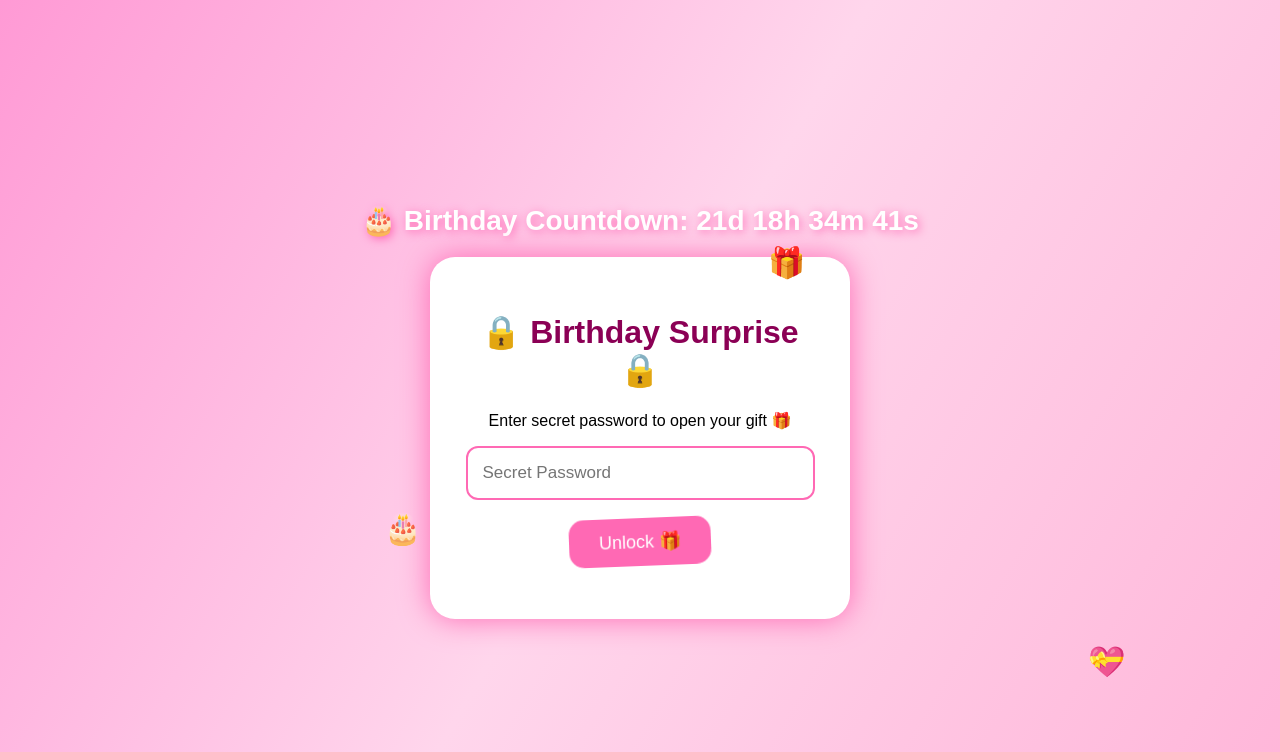
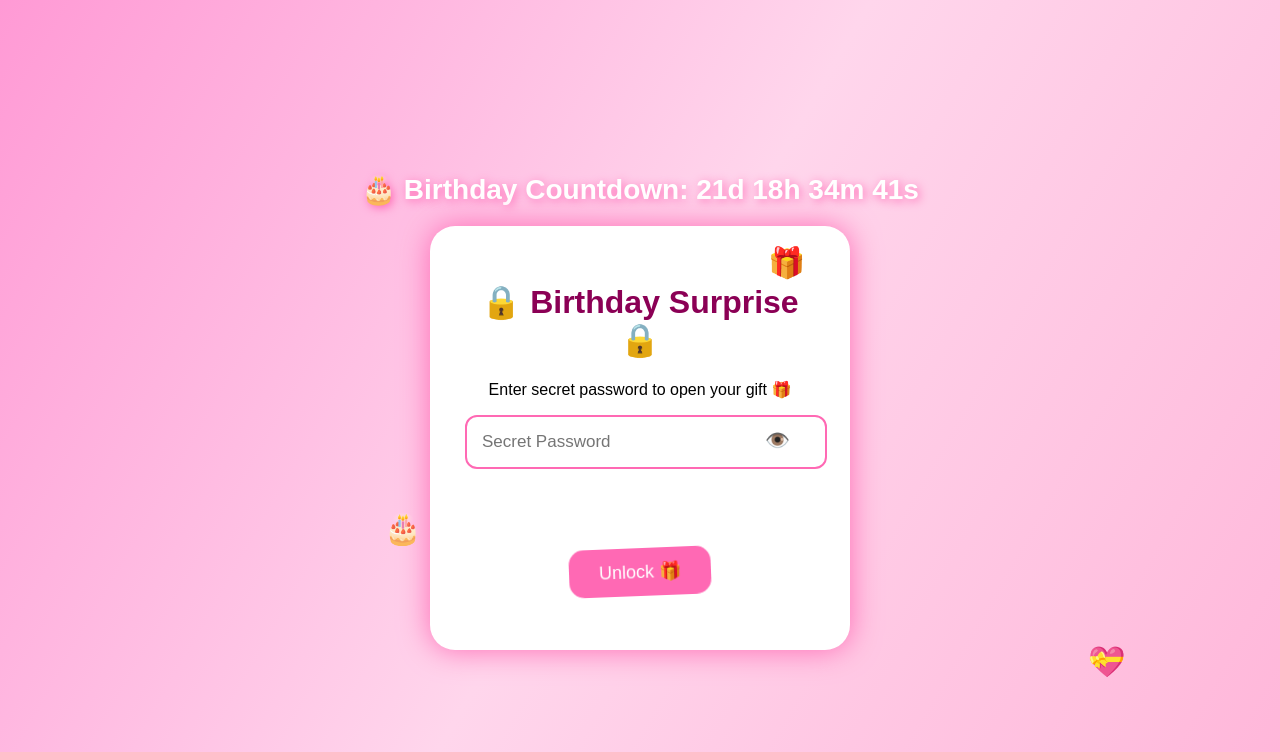
Before and after one commit to Vignesh1106-P/BIRTHDAY-GIFT-SURPRISE, a Django app: page /login/ in a window 1280 px wide. Shown: the top 752 px of the page. Run offline with Django 5.2, Linux system fonts and the light colour scheme.

Commit message:
Updated login page design

```diff
--- a/surprise/templates/home.html
+++ b/surprise/templates/home.html
@@ -327,7 +327,7 @@
     <img class="balloon b4" src="{% static 'images/balloon.png' %}">
     <img class="balloon b5" src="{% static 'images/balloon.png' %}">
 
-    <h1>🎂 Happy Birthday Thangachi 🎂</h1>
+    <h1>🎂 Happy Birthday Amma🥺🫂 🎂</h1>
 
     <img class="cake" src="{% static 'images/sister_cake.jpg' %}">
 
--- a/surprise/templates/login.html
+++ b/surprise/templates/login.html
@@ -80,6 +80,43 @@ button{
     0%{transform:translateY(-50px);}
     100%{transform:translateY(110vh);}
 }
+
+.password-box{
+    position:relative;
+    width:100%;
+}
+
+.password-box input{
+    width:85%;
+    padding-right:45px;
+}
+
+.eye{
+    position:absolute;
+    right:25px;
+    top:13px;
+    cursor:pointer;
+    font-size:20px;
+}
+
+.typing-heart{
+    height:25px;
+    color:#ff1493;
+    font-weight:bold;
+    margin-top:8px;
+}
+
+#emojiMask{
+    margin-top:10px;
+    font-size:25px;
+}
+
+#strengthText{
+    margin-top:10px;
+    font-size:18px;
+    font-weight:bold;
+}
+
 </style>
 </head>
 
@@ -104,7 +141,19 @@ text-shadow:2px 2px 10px hotpink;">
     <form method="POST">
         {% csrf_token %}
 
-        <input type="password" name="password" placeholder="Secret Password">
+        <div class="password-box">
+    <input id="passwordInput"
+       type="password"
+       name="password"
+       placeholder="Secret Password"
+       oninput="showEmoji()">
+    <span onclick="togglePassword()" class="eye">👁️</span>
+</div>
+
+<div id="typingHeart" class="typing-heart"></div>
+
+<div id="emojiMask"></div>
+<div id="strengthText"></div>
 
         <br><br>
 
@@ -145,5 +194,70 @@ setInterval(function(){
 
 </script>
 
+<script>
+function togglePassword(){
+    let input = document.getElementById("passwordInput");
+    let eye = document.querySelector(".eye");
+
+    if(input.type === "password"){
+        input.type = "text";
+        eye.innerHTML = "🙈";
+    }else{
+        input.type = "password";
+        eye.innerHTML = "👁️";
+    }
+}
+
+function showTypingHeart(){
+    document.getElementById("typingHeart").innerHTML = "💖 Secret unlocking...";
+}
+
+
+function showEmoji(){
+
+    let pass =
+    document.getElementById("passwordInput").value;
+
+    let emoji = "";
+
+    let emojis = [
+"🎂",
+"🎁",
+"🎈",
+"🎉",
+"🍫",
+"🧸",
+"🌹",
+"👑"
+];
+
+    for(let i=0;i<pass.length;i++){
+
+        emoji += emojis[
+            Math.floor(Math.random()*emojis.length)
+        ];
+    }
+
+    document.getElementById("emojiMask").innerHTML = emoji;
+
+    let strength =
+    document.getElementById("strengthText");
+
+    if(pass.length < 4){
+        strength.innerHTML = "💔 Weak";
+        strength.style.color = "red";
+    }
+    else if(pass.length < 8){
+        strength.innerHTML = "💛 Medium";
+        strength.style.color = "orange";
+    }
+    else{
+        strength.innerHTML = "💙 Strong";
+        strength.style.color = "blue";
+    }
+}
+
+</script>
+
 </body>
 </html>
```
Also changed, not shown: surprise/templates/letter.html (+8 -1 lines), db.sqlite3, 1 other file.
